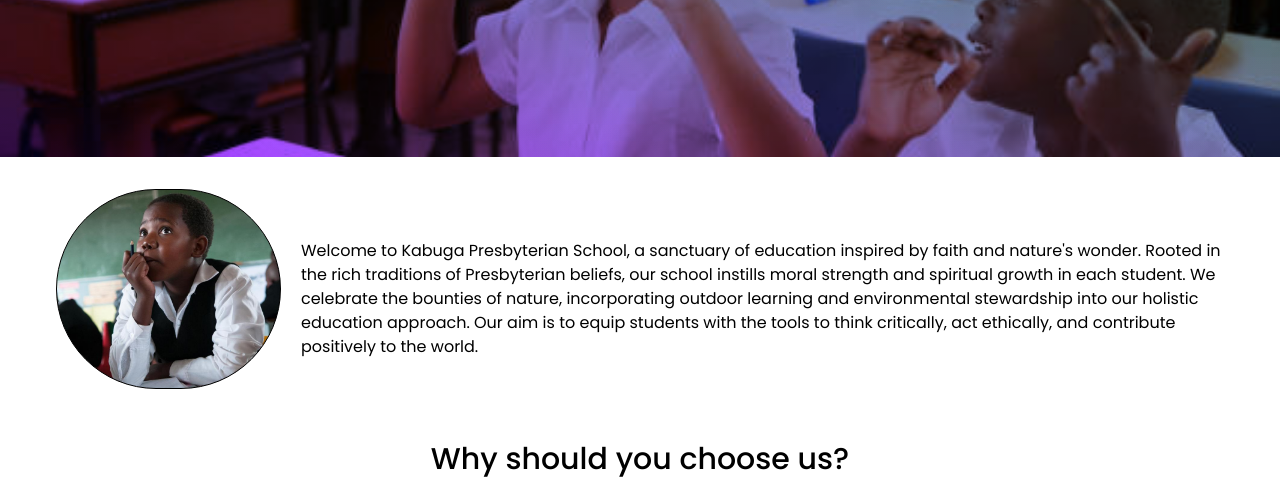
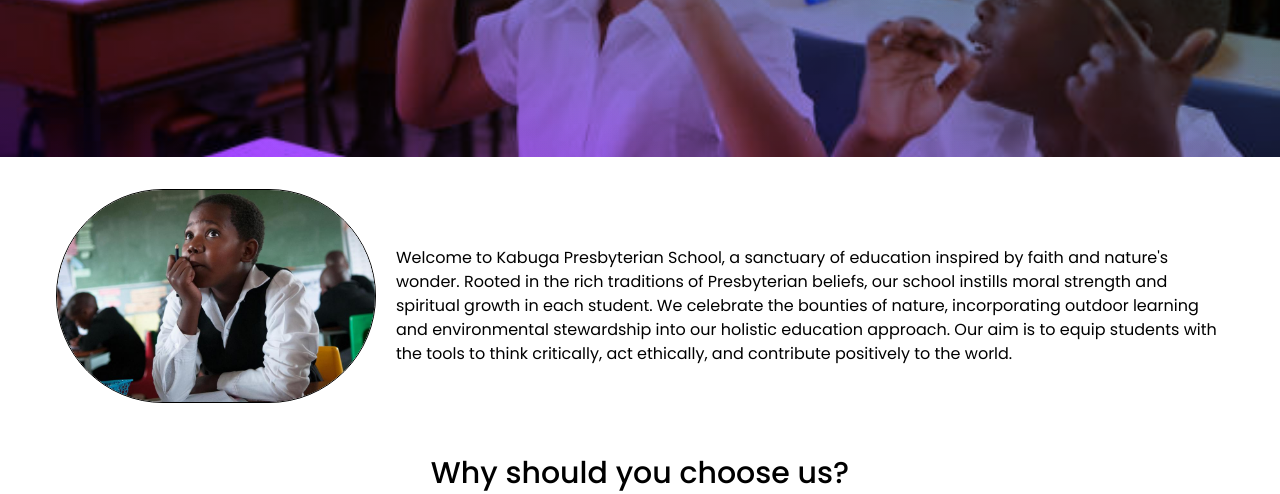
Before and after one commit to Molo-M/Official-KPS-Website, a website: page index.html in a window 1280 px wide. Shown: the part 293-787 px from the top of the page. Drawn offline with nearby package versions, Linux system fonts and the light colour scheme; files whose address does not match are found by name.

Commit message:
Change div back to img element for home page intro message since it is still wasn't rendering

```diff
--- a/index.html
+++ b/index.html
@@ -51,7 +51,7 @@
      </div>
     <!-- Section 3: Intro Message -->
      <div class="intro_mssg flex flex-col sm:flex-row items-center py-8 px-5 sm:px-14">
-        <div class="round_img bg-[url(src/img/single_student4.jpg)] bg-cover bg-center h-40 w-40 sm:h-50 sm:w-230 border mb-5 sm:mr-5 rounded-full"></div>
+        <img class="rounded-full w-70 md:w-80 border mb-5 sm:mr-5" src="src/img/single_student4.jpg" alt="student">
         <p>Welcome to Kabuga Presbyterian School, a sanctuary of education inspired by faith and nature's wonder. Rooted in the rich traditions of Presbyterian beliefs, our school instills moral strength and spiritual growth in each student. We celebrate the bounties of nature, incorporating outdoor learning and environmental stewardship into our holistic education approach. Our aim is to equip students with the tools to think critically, act ethically, and contribute positively to the world.</p>
      </div>
     <!-- Section 4: Reasons to join -->
```
Also changed, not shown: src/output.css.
